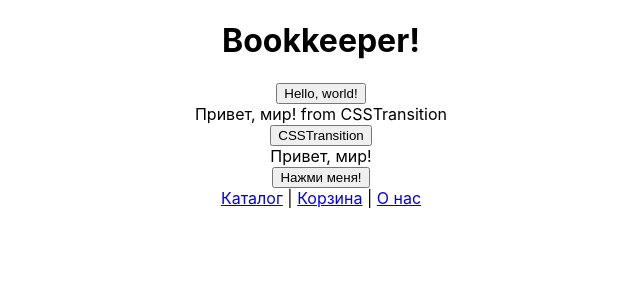
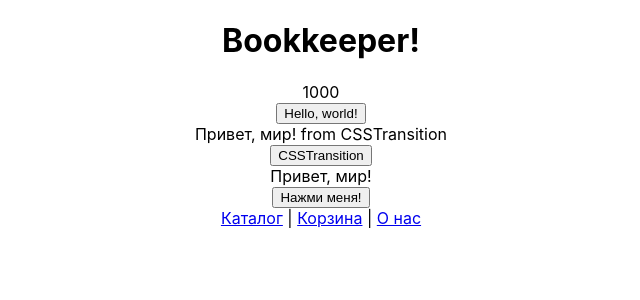
Before and after one commit to roman-yagodin/learn-react-router, a React (Create React App) app: page / in a window 1280 px wide. Shown: the top 300 px of the page, without its empty margins (319-959 px from the left). Built offline with nearby package versions, Linux system fonts and the light colour scheme.

Commit message:
Анимации: react-motion

```diff
--- a/package.json
+++ b/package.json
@@ -8,6 +8,7 @@
     "@testing-library/user-event": "^13.5.0",
     "react": "^18.2.0",
     "react-dom": "^18.2.0",
+    "react-motion": "^0.5.2",
     "react-router-dom": "^6.17.0",
     "react-scripts": "5.0.1",
     "react-transition-group": "^4.4.5",
--- a/src/App.js
+++ b/src/App.js
@@ -4,6 +4,7 @@ import {Outlet, Link} from 'react-router-dom';
 import {Fade} from './etc/Fade';
 import {useState} from 'react';
 import {CSSTransition, SwitchTransition} from 'react-transition-group';
+import {Motion, spring} from 'react-motion';
 
 function App() {
 
@@ -16,6 +17,10 @@ function App() {
   return (
     <div className="App">
       <h1>Bookkeeper!</h1>
+
+      <Motion defaultStyle={{x: 0}} style={{x: spring(1000)}}>
+          {value => <div>{value.x.toFixed()}</div>}
+      </Motion>
 
       <SwitchTransition mode="out-in">
         <CSSTransition
```
Also changed, not shown: 1 other file (tests, documents, lock files or other folders).
